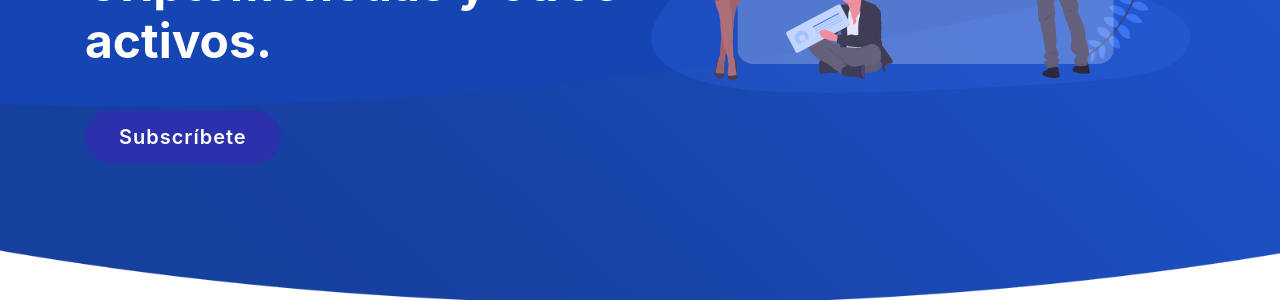
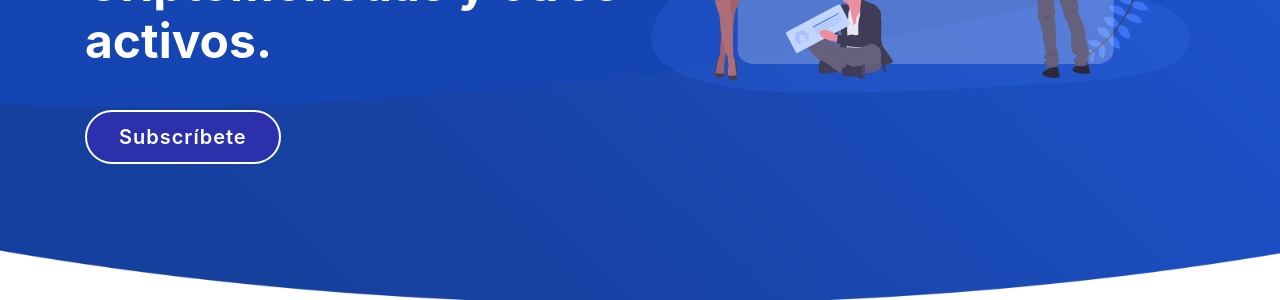
Before and after one commit to zigna-app/zigna-app.github.io, a Jekyll site: the page built from index.md, in a window 1280 px wide. Shown: the part 418-718 px from the top of the page. Built offline with Jekyll 4.4.1, drawn with Linux system fonts in a browser that asks for light colours.

Commit message:
Update style.css

```diff
--- a/assets/css/style.css
+++ b/assets/css/style.css
@@ -459,7 +459,7 @@ h1, h2, h3, h4, h5, h6 {
 
 #intro .intro-info .btn-get-started {
     background: #2a31ab;
-    border: 2px solid #2a31ab;
+    border: 2px solid white;
     color: #fff;
     font-size: 20px;
 }
```
